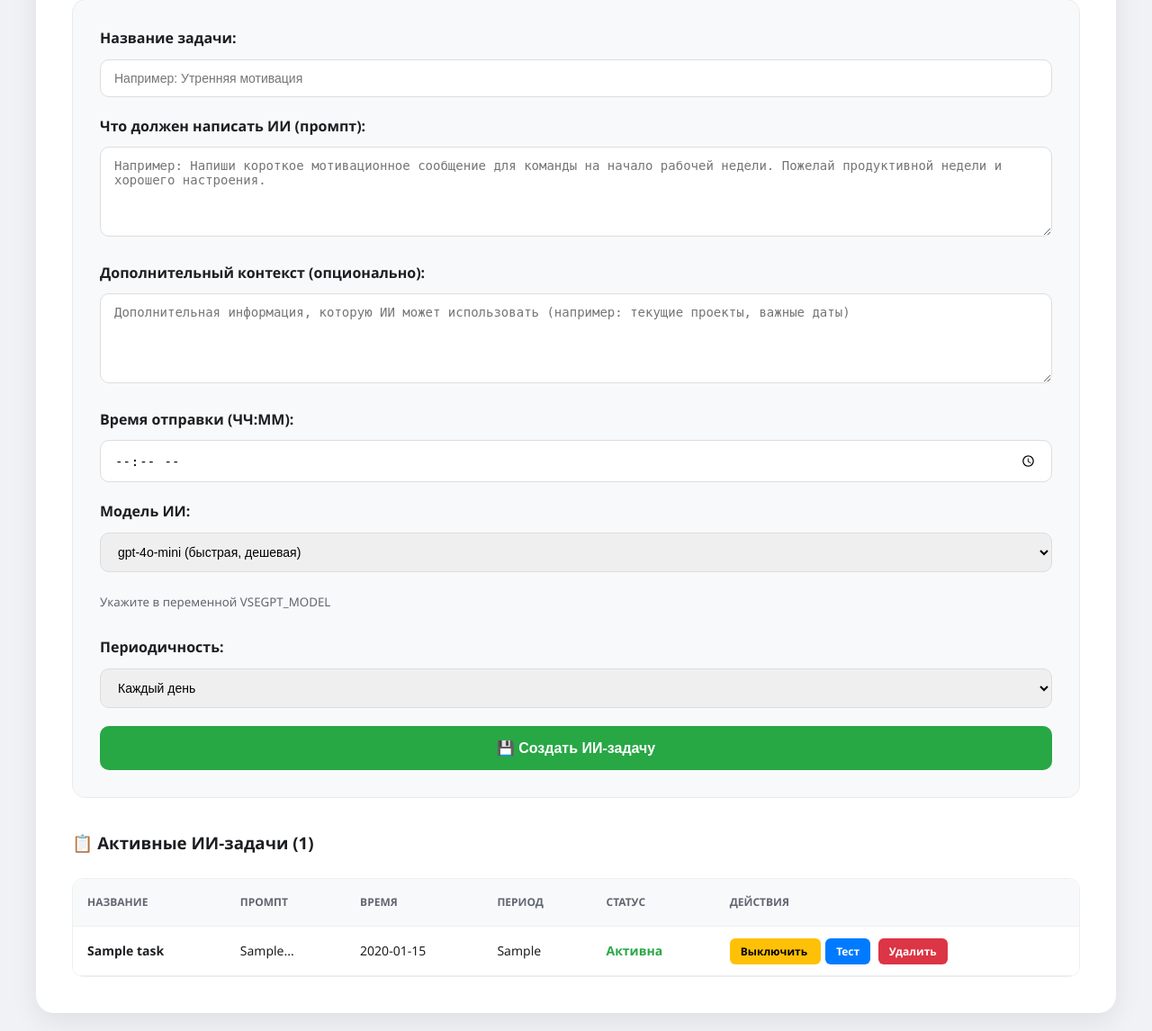
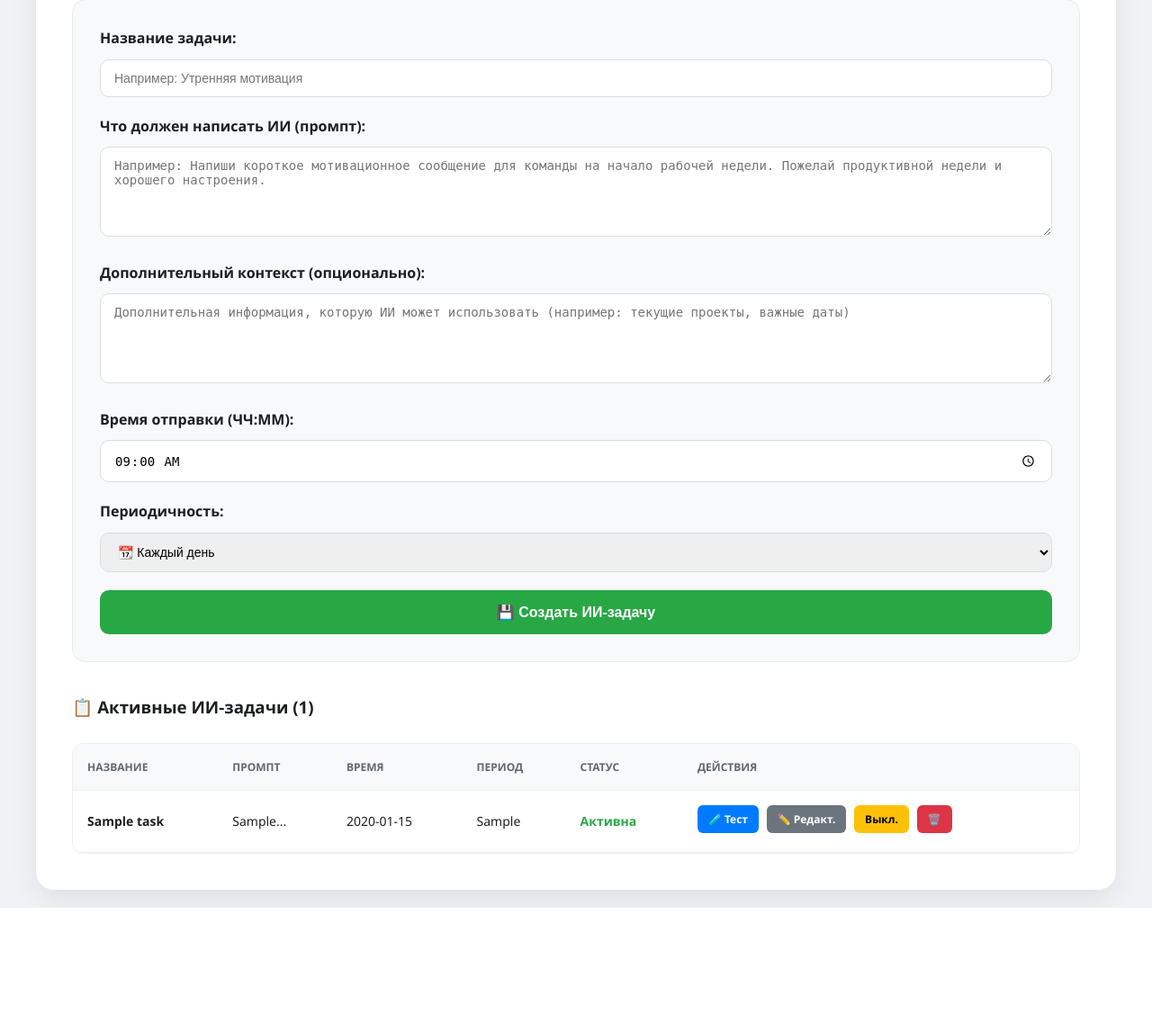
Before and after one commit to ankoriru/reminder, a Flask app: page /ai_tasks in a window 1280 px wide. Shown: the part 435-1581 px from the top of the page at 90% size. After the commit the page ends 1444 px from the top, so only its background shows below. Run offline with Flask 3, Linux system fonts and the light colour scheme; the visitor is signed in with stand-in values (Sample User, id 1); tables that the repository leaves empty hold one stand-in row (values such as "Sample post").

Commit message:
Update ai_tasks.html

```diff
--- a/templates/ai_tasks.html
+++ b/templates/ai_tasks.html
@@ -116,11 +116,14 @@
             font-size: 12px;
             font-weight: 600;
             margin-right: 5px;
+            display: inline-block;
+            margin-bottom: 5px;
         }
         .btn-toggle-on { background: var(--success); color: white; }
         .btn-toggle-off { background: var(--warning); color: black; }
         .btn-test { background: var(--primary); color: white; }
         .btn-delete { background: var(--danger); color: white; }
+        .btn-edit { background: #6c757d; color: white; }
 
         .info-box {
             background: #e7f3ff;
@@ -184,7 +214,7 @@
         </div>
 
         <div class="form-box">
-            <form action="/add_ai_task" method="post">
+            <form action="/add_ai_task" method="post" id="aiTaskForm">
                 <label><b>Название задачи:</b></label>
                 <input type="text" name="name" placeholder="Например: Утренняя мотивация" required>
 
@@ -195,24 +225,46 @@
                 <textarea name="context" placeholder="Дополнительная информация, которую ИИ может использовать (например: текущие проекты, важные даты)"></textarea>
 
                 <label><b>Время отправки (ЧЧ:ММ):</b></label>
-                <input type="time" name="schedule_time" required>
-
-                <label><b>Модель ИИ:</b></label>
-                <select name="model_hint">
-                    <option value="gpt-4o-mini">gpt-4o-mini (быстрая, дешевая)</option>
-                    <option value="gpt-4o">gpt-4o (умная, дороже)</option>
-                    <option value="claude-3-5-sonnet">claude-3-5-sonnet (лучшая для русского)</option>
-                    <option value="deepseek-chat">deepseek-chat (дешевая альтернатива)</option>
-                </select>
-                <small style="color: var(--text-muted);">Укажите в переменной VSEGPT_MODEL</small>
-                <br><br>
+                <input type="time" name="schedule_time" required value="09:00">
 
                 <label><b>Периодичность:</b></label>
-                <select name="period">
-                    <option value="daily">Каждый день</option>
-                    <option value="workdays">Рабочие дни (Пн-Пт)</option>
-                    <option value="weekly">Каждую неделю (понедельник)</option>
+                <select name="period" id="periodSelect" onchange="togglePeriodOptions()">
+                    <option value="once">📅 Один раз (точная дата)</option>
+                    <option value="daily" selected>📆 Каждый день</option>
+                    <option value="workdays">💼 Рабочие дни (Пн-Пт)</option>
+                    <option value="weekdays">📌 По выбранным дням недели</option>
+                    <option value="weekly">🗓️ Еженедельно</option>
+                    <option value="monthly">📅 Раз в месяц</option>
+                    <option value="yearly">🎉 Раз в год</option>
                 </select>
+
+                <!-- Дата для разовой задачи -->
+                <div id="dateField" class="hidden">
+                    <label><b>Дата выполнения:</b></label>
+                    <input type="date" name="schedule_date" id="scheduleDate">
+                    <div class="period-hint">Для разовой задачи — обязательно. Для других — опционально (для определения дня недели/месяца)</div>
+                </div>
+
+                <!-- Дни недели -->
+                <div id="weekdaysField" class="hidden">
+                    <label><b>Выберите дни недели:</b></label>
+                    <div class="checkbox-group">
+                        <label><input type="checkbox" name="weekdays" value="0"> Понедельник</label>
+                        <label><input type="checkbox" name="weekdays" value="1"> Вторник</label>
+                        <label><input type="checkbox" name="weekdays" value="2"> Среда</label>
+                        <label><input type="checkbox" name="weekdays" value="3"> Четверг</label>
+                        <label><input type="checkbox" name="weekdays" value="4"> Пятница</label>
+                        <label><input type="checkbox" name="weekdays" value="5"> Суббота</label>
+                        <label><input type="checkbox" name="weekdays" value="6"> Воскресенье</label>
+                    </div>
+                </div>
+
+                <!-- Число месяца -->
+                <div id="monthDayField" class="hidden">
+                    <label><b>Число месяца (1-31):</b></label>
+                    <input type="number" name="month_day" min="1" max="31" placeholder="15">
+                    <div class="period-hint">В какой день месяца отправлять сообщение</div>
+                </div>
 
                 <button type="submit">💾 Создать ИИ-задачу</button>
             </form>
@@ -237,16 +289,17 @@
                         <td><b>{{ t.name }}</b></td>
                         <td>{{ t.prompt_template[:50] }}...</td>
                         <td>{{ t.schedule_time }}</td>
-                        <td>{{ t.period }}</td>
+                        <td>{{ get_period_display(t.period, t.weekdays, t.month_day) }}</td>
                         <td class="{% if t.is_active %}status-active{% else %}status-inactive{% endif %}">
                             {% if t.is_active %}Активна{% else %}Выключена{% endif %}
                         </td>
                         <td>
+                            <a href="/test_ai_task/{{ t.id }}" class="btn-action btn-test">🧪 Тест</a>
+                            <a href="/edit_ai_task/{{ t.id }}" class="btn-action btn-edit">✏️ Редакт.</a>
                             <a href="/toggle_ai_task/{{ t.id }}" class="btn-action {% if t.is_active %}btn-toggle-off{% else %}btn-toggle-on{% endif %}">
-                                {% if t.is_active %}Выключить{% else %}Включить{% endif %}
+                                {% if t.is_active %}Выкл.{% else %}Вкл.{% endif %}
                             </a>
-                            <a href="/test_ai_task/{{ t.id }}" class="btn-action btn-test">Тест</a>
-                            <a href="/delete_ai_task/{{ t.id }}" class="btn-action btn-delete" onclick="return confirm('Удалить задачу?')">Удалить</a>
+                            <a href="/delete_ai_task/{{ t.id }}" class="btn-action btn-delete" onclick="return confirm('Удалить задачу?')">🗑️</a>
                         </td>
                     </tr>
                     {% else %}
@@ -259,5 +312,36 @@
         </div>
     </div>
 
+    <script>
+        function togglePeriodOptions() {
+            const period = document.getElementById('periodSelect').value;
+            const dateField = document.getElementById('dateField');
+            const weekdaysField = document.getElementById('weekdaysField');
+            const monthDayField = document.getElementById('monthDayField');
+            const dateInput = document.getElementById('scheduleDate');
+
+            // Скрываем все
+            dateField.classList.add('hidden');
+            weekdaysField.classList.add('hidden');
+            monthDayField.classList.add('hidden');
+            dateInput.required = false;
+
+            // Показываем нужное
+            if (period === 'once') {
+                dateField.classList.remove('hidden');
+                dateInput.required = true;
+            } else if (period === 'weekdays') {
+                weekdaysField.classList.remove('hidden');
+            } else if (period === 'monthly') {
+                monthDayField.classList.remove('hidden');
+            } else if (period === 'weekly' || period === 'yearly') {
+                dateField.classList.remove('hidden');
+            }
+        }
+
+        // Инициализация при загрузке
+        togglePeriodOptions();
+    </script>
+
 </body>
 </html>
```
Also changed, not shown: other parts of templates/ai_tasks.html (+28 -1 lines).
